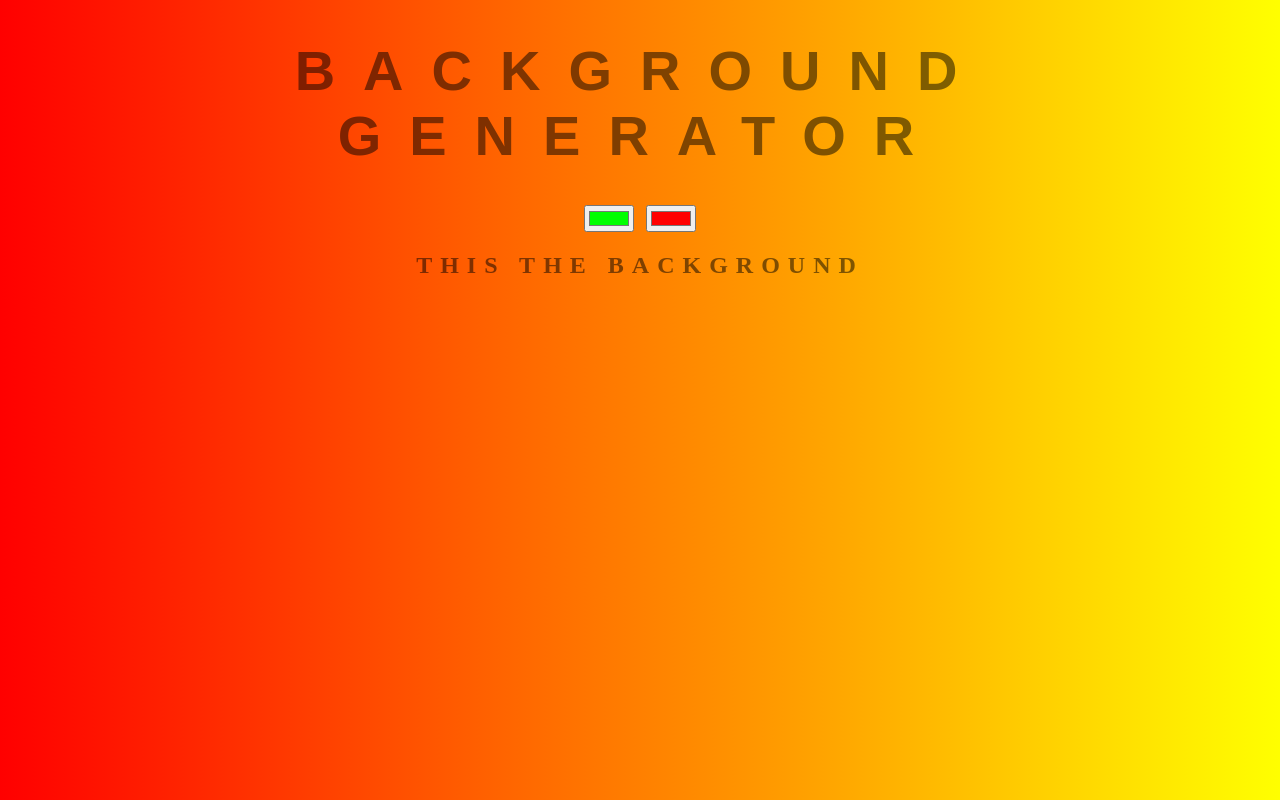
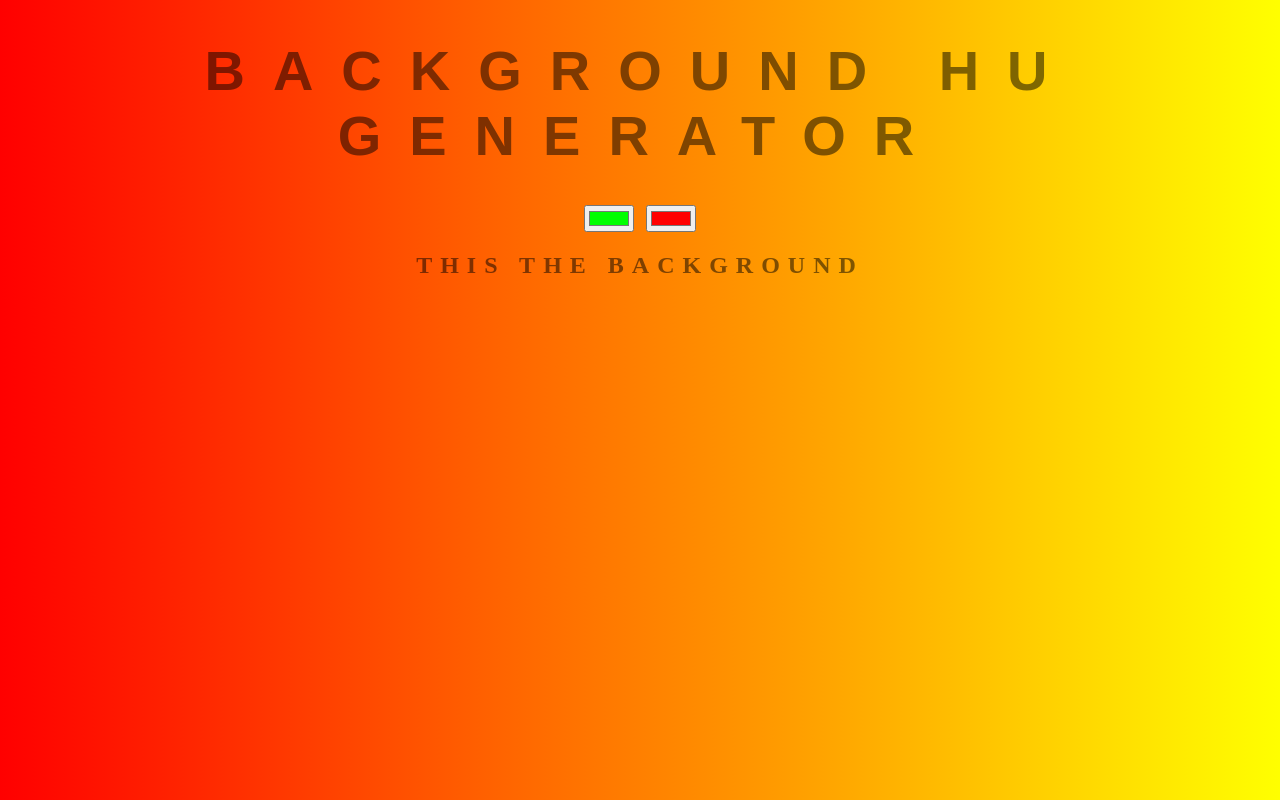
Before and after one commit to daacode/background-generator, a plain HTML site: page index.html in a window 1280 px wide. Drawn offline with Linux system fonts and the light colour scheme.

```diff
--- a/index.html
+++ b/index.html
@@ -5,7 +5,7 @@
 	<link rel="stylesheet" type="text/css" href="style.css">
 </head>
 <body id="gradient">
-	<h1>Background Generator</h1>
+	<h1>Background hu Generator</h1>
 	<input class="color1" type="color" name="color1" value="#00ff00">
 	<input class="color2" type="color" name="color2" value="#ff0000">
 	<h2>This the Background</h2>
```
